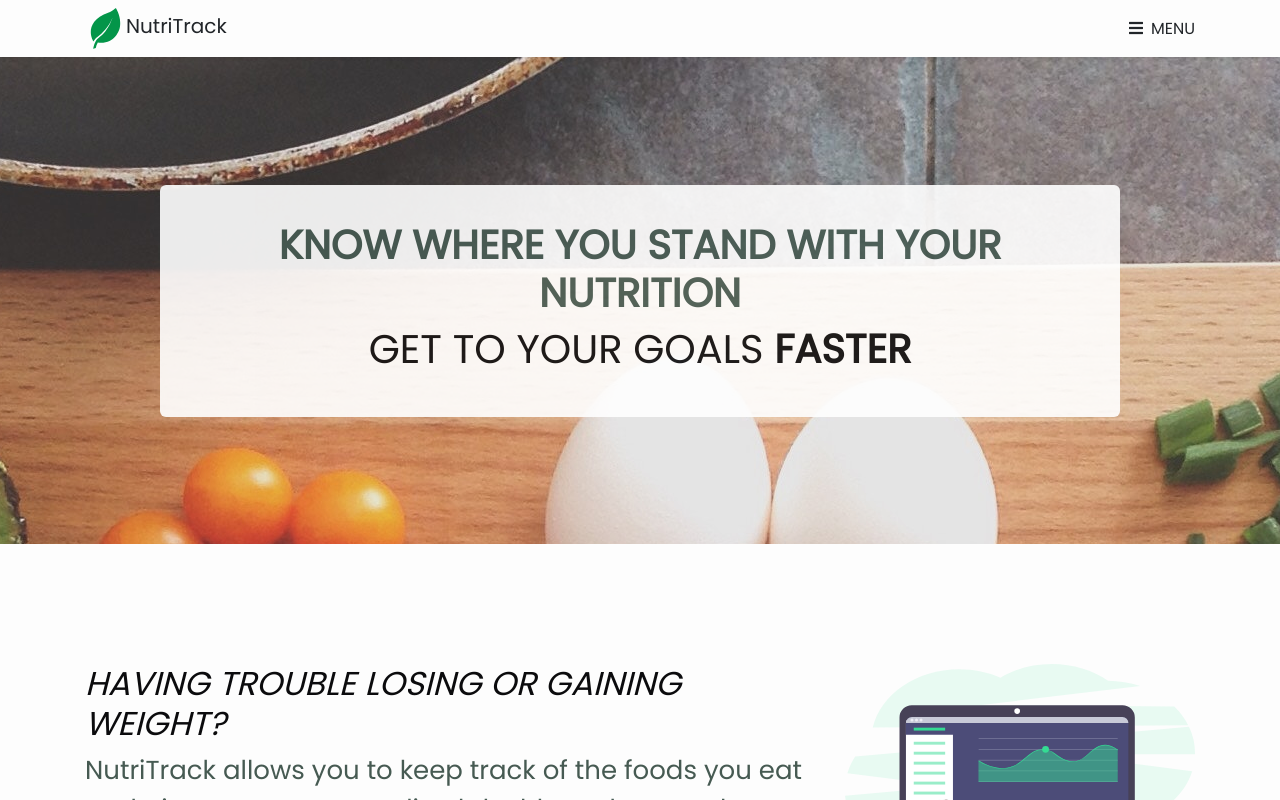
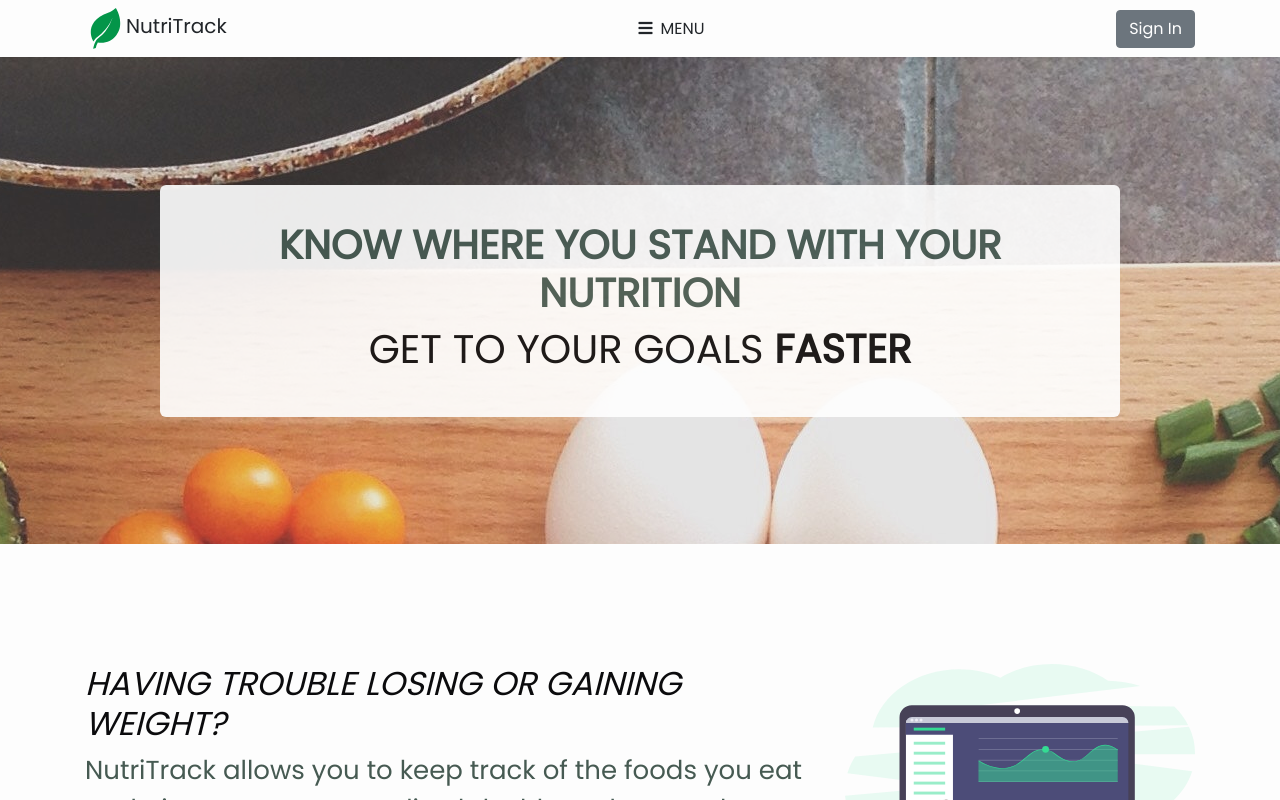
Before and after one commit to PhilipKaim/fitness_app, a React (Create React App) app in the folder client/: page / in a window 1280 px wide. Shown: the top 800 px of the page. Built offline with nearby package versions, Linux system fonts and the light colour scheme.

Commit message:
add signin on design temp

```diff
--- a/client/src/components/presentational/NavBar.jsx
+++ b/client/src/components/presentational/NavBar.jsx
@@ -6,7 +6,7 @@ const NavBar = (props) => (
         <div className="container">
             <div><img style={{width: '41px', height: 'auto'}} src={ require('../../images/leaf.svg') } /><span style={{fontSize: '20px', verticalAlign: 'center'}}>NutriTrack</span></div>
             <div><i className="fas fa-bars pr-2"></i><span>MENU</span></div>
-            {/* <div className='navbar__links'>
+            <div className='navbar__links'>
                 {
                 props.signout
                     ?
@@ -14,7 +14,7 @@ const NavBar = (props) => (
                     :
                 <a><button className='navbar__sign-in btn btn-secondary' onClick={ props.openModal }>Sign In</button></a>
                 }
-            </div> */}
+            </div>
         </div>
     </nav>
 );
--- a/client/src/components/presentational/SignInModal.jsx
+++ b/client/src/components/presentational/SignInModal.jsx
@@ -3,7 +3,7 @@ import React from 'react';
 import '../../styles/components/SignInModal.css';
 
 const SignInModal = (props) => (
-    <div className='sign-in-modal'>
+    <div className='sign-in-modal' style={{zIndex: '99999'}}>
         <span className='sign-in-modal__close' onClick={props.closeModal}>x</span>
         <a href='/auth/google'>
             <button type="button" className="google-button">
```
